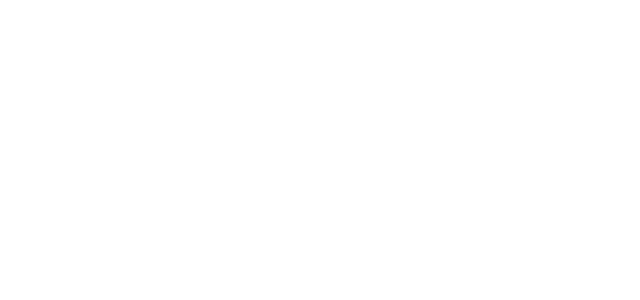
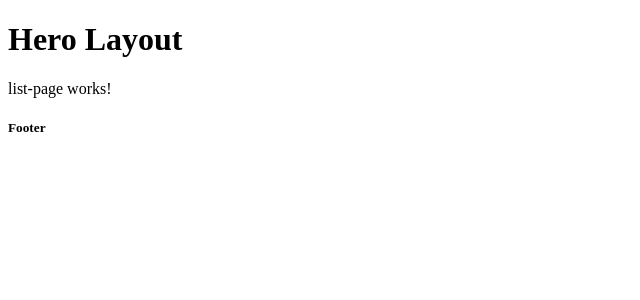
Before and after one commit to MartinDeMarc/heroesApp-1, an Angular app: page /heroes/list in a window 1280 px wide. Before the commit this address led to /. Shown: the top 300 px of the page, without its empty margins (0-640 px from the left). Built offline with nearby package versions, Linux system fonts and the light colour scheme.

Commit message:
routes and routesChildren complete

```diff
--- a/src/app/app-routing.module.ts
+++ b/src/app/app-routing.module.ts
@@ -1,7 +1,34 @@
 import { NgModule } from '@angular/core';
 import { RouterModule, Routes } from '@angular/router';
+import { Error404PagesComponent } from './shared/pages/error404-pages/error404-pages.component';
 
-const routes: Routes = [];
+const routes: Routes = [
+  {
+    path: 'auth',
+    loadChildren: () => import('./auth/auth.module').then(m => m.AuthModule),
+  },
+  {
+    path: 'heroes',
+    loadChildren: () => import('./heroes/heroes.module').then(m => m.HeroesModule),
+
+  },
+  {
+    path: '404',
+    component: Error404PagesComponent,
+
+
+  },
+  {
+    path: '',
+    redirectTo: 'heroes',
+    pathMatch: 'full',
+  },
+  {
+    path: '**',
+    redirectTo: '404'
+  }
+
+];
 
 @NgModule({
   imports: [RouterModule.forRoot(routes)],
--- a/src/app/auth/pages/layout-page/layout-page.component.html
+++ b/src/app/auth/pages/layout-page/layout-page.component.html
@@ -1 +1,4 @@
 <p>layout-page works!</p>
+
+
+<router-outlet></router-outlet>
--- a/src/app/heroes/heroes-routing.module.ts
+++ b/src/app/heroes/heroes-routing.module.ts
@@ -1,7 +1,45 @@
 import { NgModule } from '@angular/core';
 import { RouterModule, Routes } from '@angular/router';
+import { LayoutPageComponent } from './pages/layout-page/layout-page.component';
+import { NewPageComponent } from './pages/new-page/new-page.component';
+import { SearchPageComponent } from './pages/search-page/search-page.component';
+import { ListPageComponent } from './pages/list-page/list-page.component';
+import { HeroesPageComponent } from './pages/heroes-page/heroes-page.component';
 
-const routes: Routes = [];
+const routes: Routes = [
+{
+path:'',
+component:LayoutPageComponent,
+children: [
+  {
+    path: 'new-hero',
+    component: NewPageComponent,
+  },
+  {
+    path: 'search',
+    component: SearchPageComponent,
+  },
+  {
+    path:'edit/id',
+    component:NewPageComponent,
+  },
+  {
+    path:'list',
+    component:ListPageComponent,
+  },
+  {
+    path:':id',
+    component:HeroesPageComponent
+  },
+  {
+    path:'**',
+    redirectTo: 'list'
+  },
+]
+
+
+}
+];
 
 @NgModule({
   imports: [RouterModule.forChild(routes)],
--- a/src/app/heroes/pages/layout-page/layout-page.component.html
+++ b/src/app/heroes/pages/layout-page/layout-page.component.html
@@ -1 +1,6 @@
-<p>layout-page works!</p>
+<h1>Hero Layout</h1>
+
+<router-outlet></router-outlet>
+
+
+<h5>Footer</h5>
```
Also changed, not shown: src/app/auth/auth-routing.module.ts (+27 -0 lines).
